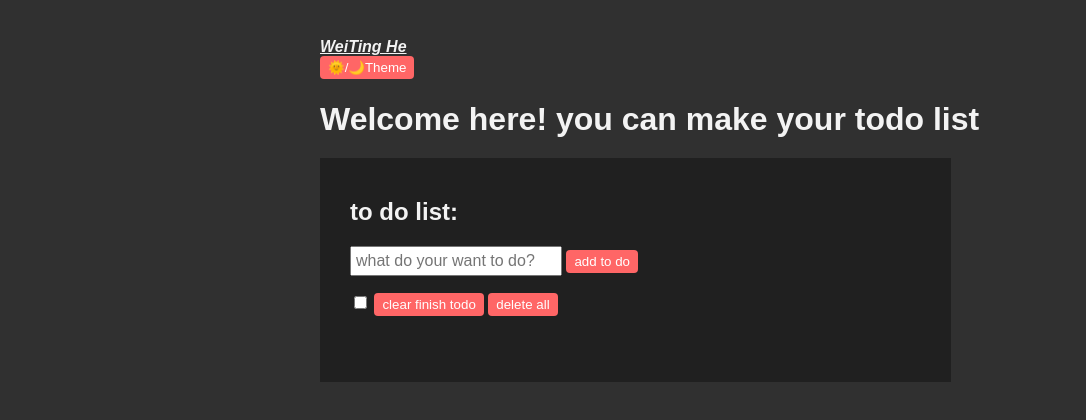
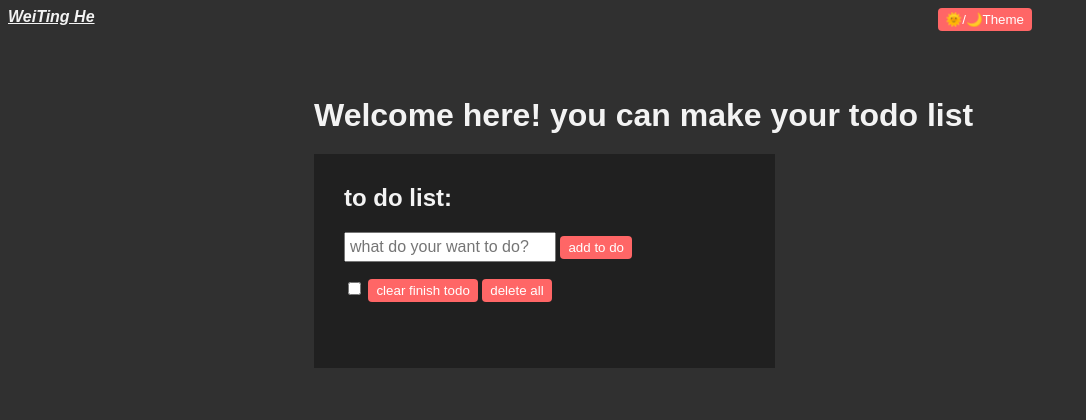
Before and after one commit to night831030/night831030.github.io, a plain HTML site: page TodoList/TodoList.html in a window 1280 px wide. Shown: the whole page, without its empty margins (0-1086 px from the left). Drawn offline with Linux system fonts and the light colour scheme.

Commit message:
update the page

```diff
--- a/TodoList/TodoList.html
+++ b/TodoList/TodoList.html
@@ -9,11 +9,11 @@
     <body id="mode" class="darkmode">
         <header>
             <div>
-                <a href="index.html" class="header" ><em><strong>WeiTing He</strong></em></a>
+                <a href="../index.html" class="header" ><em><strong>WeiTing He</strong></em></a>
+                <button id="Theme" class="Th">🌞/🌙Theme</button>
             </div>
         </header>
         <main>
-            <button id="Theme">🌞/🌙Theme</button>
             <H1>Welcome here! you can make your todo list</H1>
             <div class="list">
                 <H2>to do list:</H2>
--- a/TodoList/styles.css
+++ b/TodoList/styles.css
@@ -1,14 +1,16 @@
 /* seting backround and word type */
 body {
     font-family: Arial, sans-serif;
-    margin-left: 25%;
-    margin-top: 3%;
     max-width: 80%;
 }
 
 /* header */
-.header{
+.header {
     color: #f3f3f3;
+}
+
+.Th{
+    float: right;
 }
 
 /* Theme */
@@ -20,13 +22,21 @@ body {
     }
 }
 
+/* main page */
+main{
+    width: auto;
+    margin-left: 25%;
+    padding: 50px;
+    padding-bottom: 20px;
+}
+
+/* main list */
 .list {
-    max-width: 5000px;
     width: 60%;
     background-color: #f9f9f9;
     padding-left: 30px;
     padding-right: 30px;
-    padding-top: 20px;
+    padding-top: 10px;
     padding-bottom: 50px;
 }
 
@@ -63,6 +73,7 @@ button {
     cursor: pointer;
 }
 
+/* add todo input */
 input[type="text"] {
     padding: 4px;
     font-size: 16px;
```
Also changed, not shown: index.html (+3 -1 lines).
